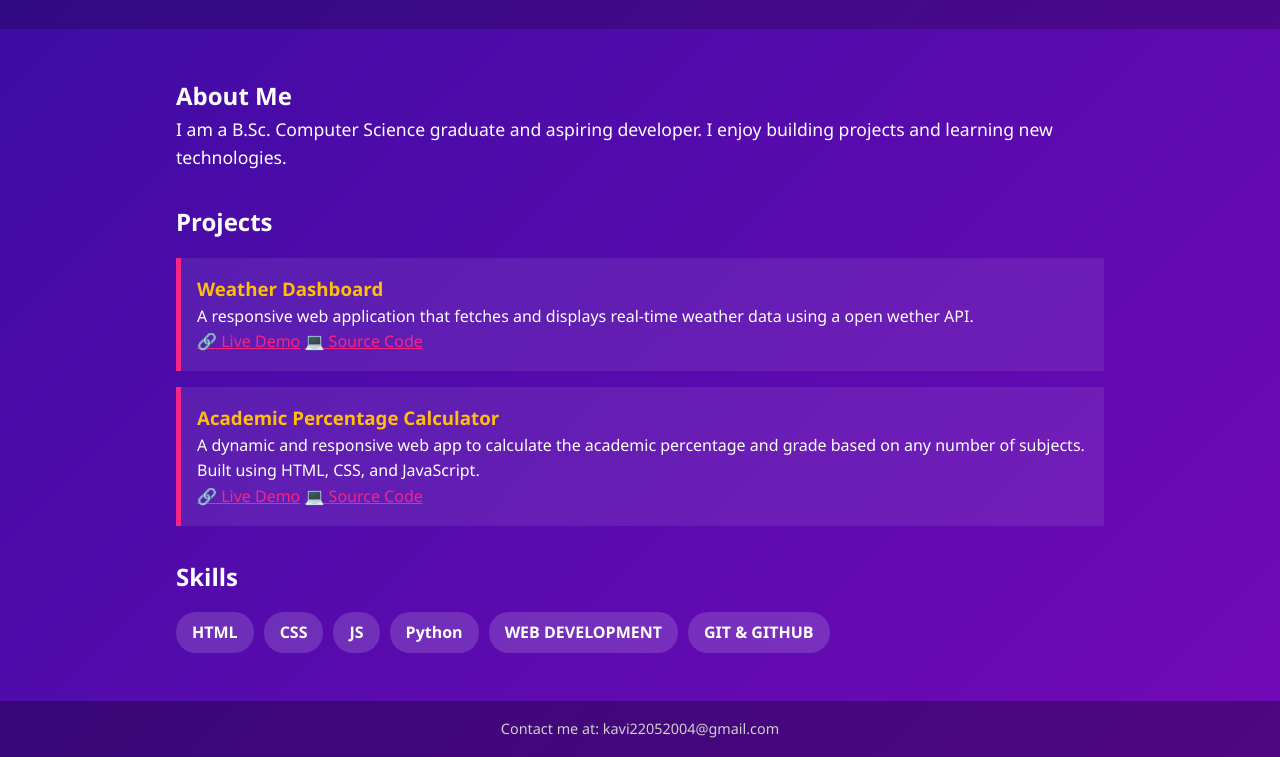
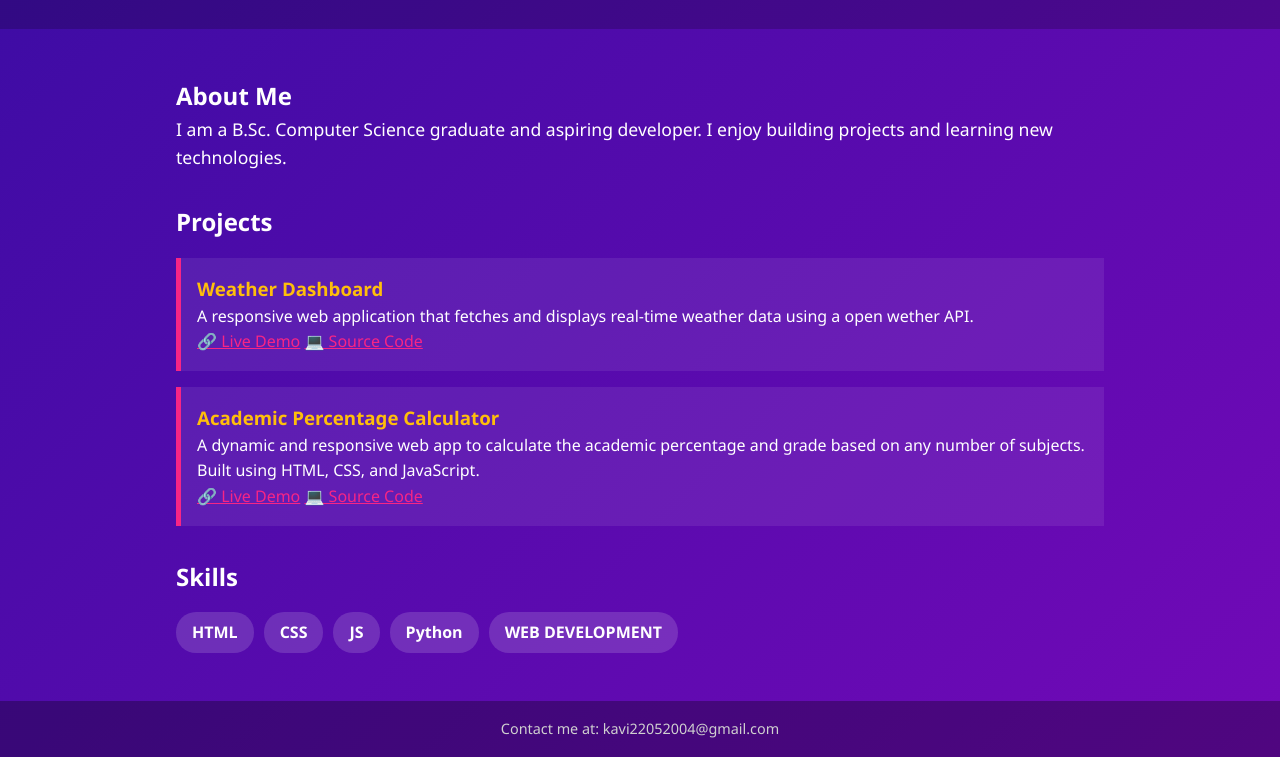
Before and after one commit to kavi-22/Kaviyarasu-C, a plain HTML site: page index.html in a window 1280 px wide. Shown: the part 173-930 px from the top of the page. Drawn offline with Linux system fonts and the light colour scheme.

Commit message:
Update index.html

```diff
--- a/index.html
+++ b/index.html
@@ -51,7 +51,6 @@
         <li>JS</li>
         <li>Python</li>
         <li>WEB DEVELOPMENT </li>
-        <li>GIT & GITHUB</li>
       </ul>
     </section>
   </main>
```
